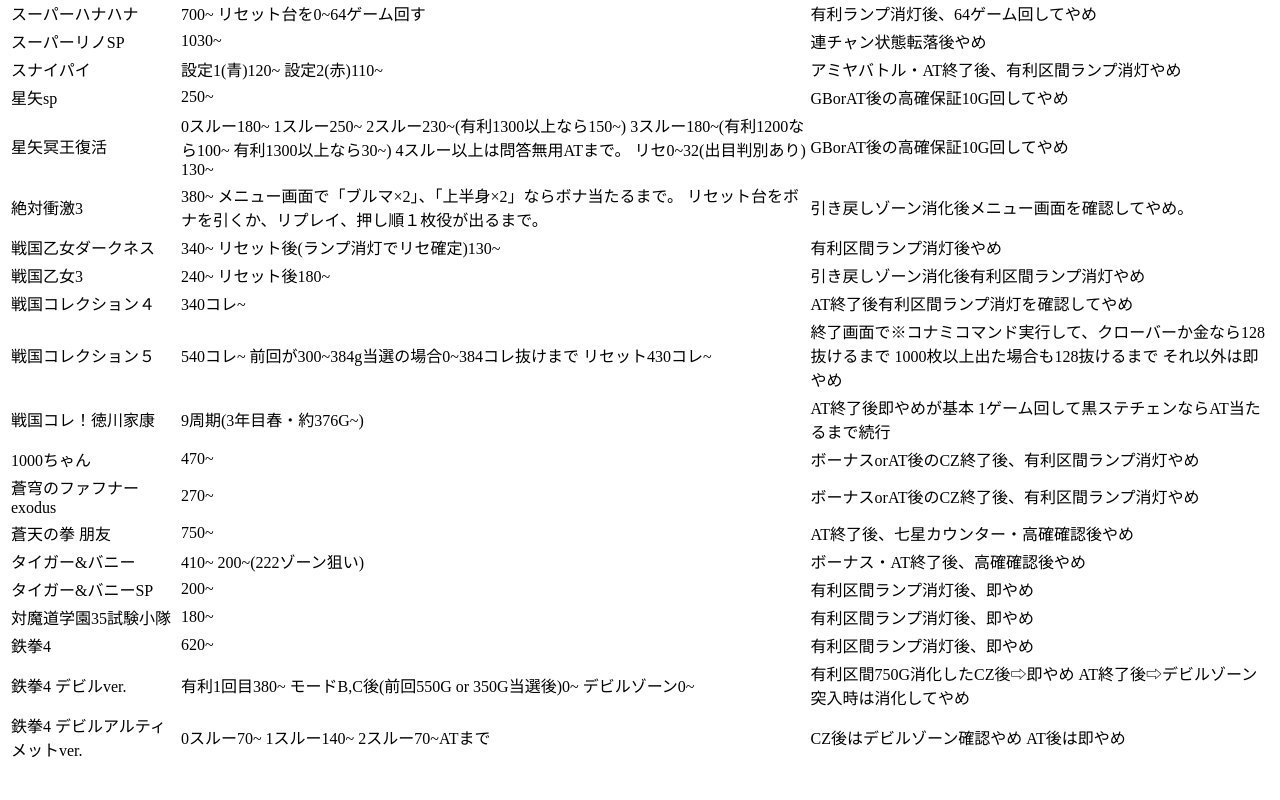
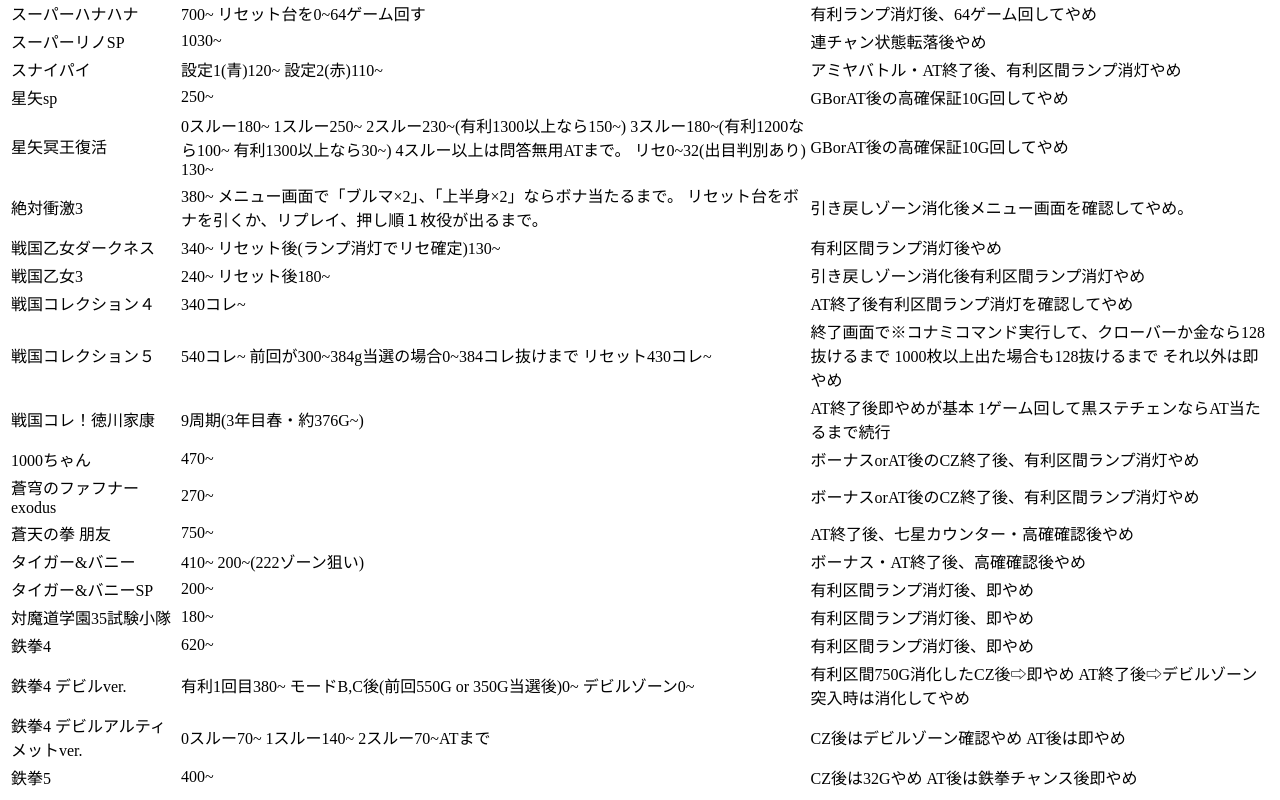
Before and after one commit to skikuchi7329/expectation, a Next.js app in the folder my-app/: page / in a window 1280 px wide. Shown: the part 1702-2502 px from the top of the page. Before the commit the page ends 2474 px from the top, so only its background shows below. Built offline with nearby package versions, Linux system fonts and the light colour scheme.

Commit message:
add data

```diff
--- a/my-app/data/data.ts
+++ b/my-app/data/data.ts
@@ -493,4 +493,11 @@
     additional:"前回4スルー以上で弱ATの場合はかなり狙い目を下げれる",
     link: "",
   },
+  {
+    title: "鉄拳5",
+    target: "400~",
+    quit: "CZ後は32Gやめ AT後は鉄拳チャンス後即やめ",
+    additional:"CZ後はデータカウンターとずれる可能性があるので液晶ゲーム数を確認",
+    link: "",
+  },
 ];
```
